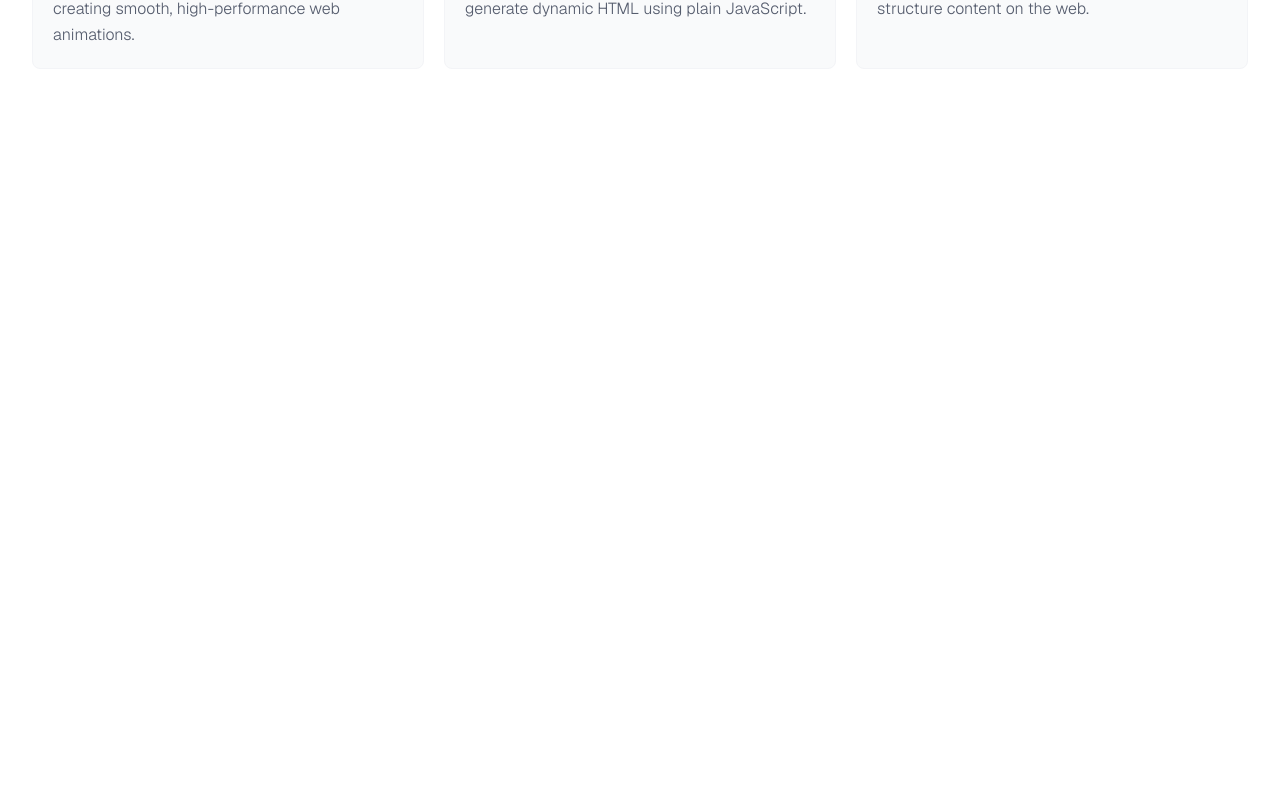
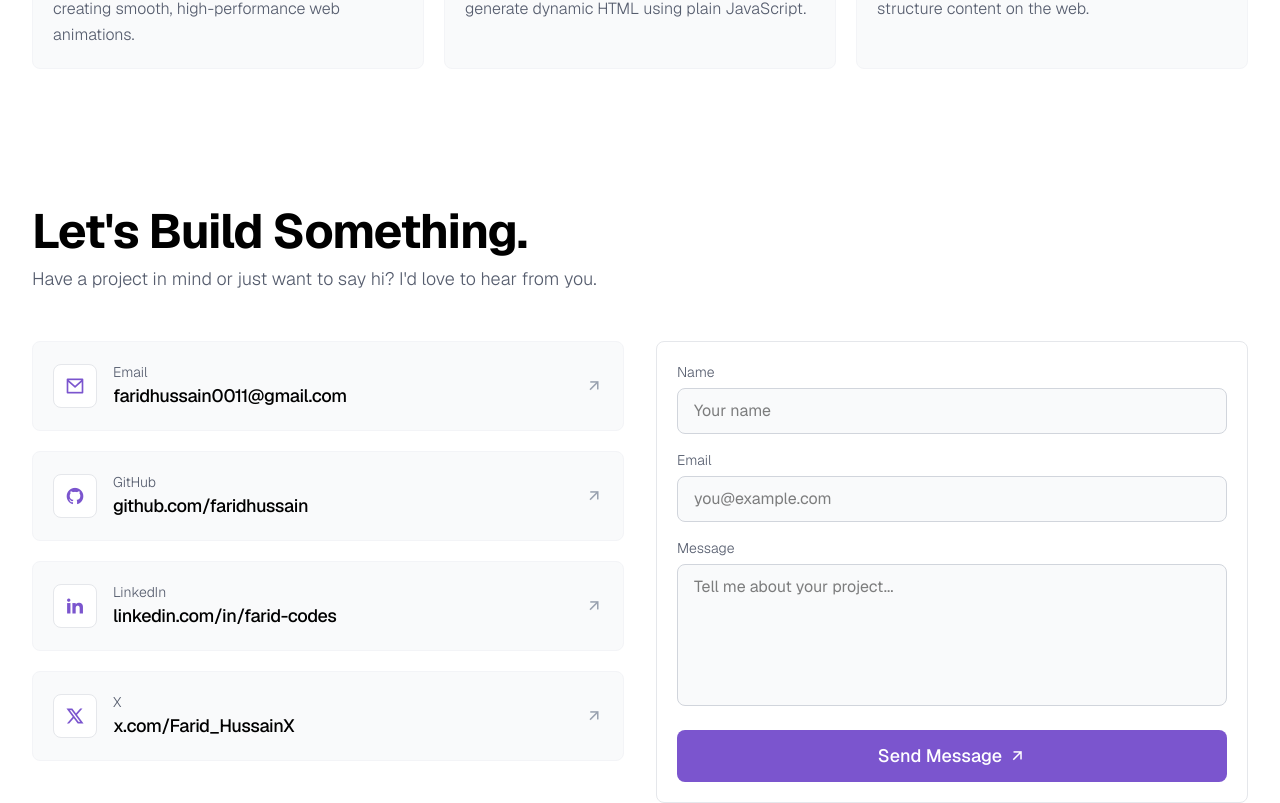
Before and after one commit to faridhussain/Portfolio, a Next.js app: page / in a window 1280 px wide. Shown: the part 2184-2987 px from the top of the page. Before the commit the page ends 2253 px from the top, so only its background shows below. Built offline with nearby package versions, Linux system fonts and the light colour scheme.

Commit message:
add contact section with email support

```diff
--- /dev/null
+++ b/app/api/contact/route.ts
@@ -0,0 +1,45 @@
+import { NextRequest, NextResponse } from 'next/server';
+import { sendContactEmail } from '../../lib/mail';
+
+export async function POST(req: NextRequest) {
+    try {
+        const body = await req.json();
+
+        const { name, email, message } = body;
+
+        if (!name || !email || !message) {
+            return NextResponse.json(
+                {
+                    success: false,
+                    message: 'All fields are required.',
+                },
+                {
+                    status: 400,
+                },
+            );
+        }
+
+        await sendContactEmail({
+            name,
+            email,
+            message,
+        });
+
+        return NextResponse.json({
+            success: true,
+            message: 'Email sent successfully.',
+        });
+    } catch (error) {
+        console.error(error);
+
+        return NextResponse.json(
+            {
+                success: false,
+                message: 'Failed to send email.',
+            },
+            {
+                status: 500,
+            },
+        );
+    }
+}
--- /dev/null
+++ b/app/components/Contact.tsx
@@ -0,0 +1,150 @@
+'use client';
+import { useState } from 'react';
+
+type ContactMethod = {
+    label: string;
+    value: string;
+    href: string;
+    icon: string;
+};
+
+const contactMethods: ContactMethod[] = [
+    {
+        label: 'Email',
+        value: 'faridhussain0011@gmail.com',
+        href: 'mailto:faridhussain0011@gmail.com',
+        icon: 'ri-mail-line',
+    },
+    {
+        label: 'GitHub',
+        value: 'github.com/faridhussain',
+        href: 'https://github.com/faridhussain',
+        icon: 'ri-github-fill',
+    },
+    {
+        label: 'LinkedIn',
+        value: 'linkedin.com/in/farid-codes',
+        href: 'https://linkedin.com/in/farid-codes',
+        icon: 'ri-linkedin-fill',
+    },
+    {
+        label: 'X',
+        value: 'x.com/Farid_HussainX',
+        href: 'https://x.com/Farid_HussainX',
+        icon: 'ri-twitter-x-line',
+    },
+];
+
+export default function Contact() {
+    const [form, setForm] = useState({
+        name: '',
+        email: '',
+        message: '',
+    });
+
+    const [loading, setLoading] = useState(false);
+
+    const handleChange = (e: React.ChangeEvent<HTMLInputElement | HTMLTextAreaElement>) => {
+        setForm((prev) => ({
+            ...prev,
+            [e.target.name]: e.target.value,
+        }));
+    };
+
+    const handleSubmit = async (e: React.FormEvent<HTMLFormElement>) => {
+        e.preventDefault();
+        setLoading(true);
+        try {
+            const response = await fetch('/api/contact', {
+                method: 'POST',
+                headers: {
+                    'Content-Type': 'application/json',
+                },
+                body: JSON.stringify(form),
+            });
+
+            const data = await response.json();
+
+            if (!response.ok) {
+                throw new Error(data.message || 'Something went wrong.');
+            }
+
+            alert('Email sent successfully!');
+
+            setForm({
+                name: '',
+                email: '',
+                message: '',
+            });
+        } catch (error) {
+            console.error(error);
+            alert(error instanceof Error ? error.message : 'Failed to send email.');
+        } finally {
+            setLoading(false);
+        }
+    };
+
+    return (
+        <section className='w-full max-w-350 mx-auto px-6 lg:px-8 mt-25 lg:mt-33'>
+            <div className='flex flex-col items-center text-center lg:items-start lg:text-left gap-1 mb-12'>
+                <h2 className='sm:text-4xl text-2xl md:text-5xl font-bold leading-tight'>
+                    <span className='tracking-tight'>Let&apos;s Build Something.</span>
+                </h2>
+
+                <p className='md:text-lg text-base text-[#565d6e] font-light max-w-2xl'>Have a project in mind or just want to say hi? I&apos;d love to hear from you.</p>
+            </div>
+
+            <div className='w-full grid grid-cols-1 lg:grid-cols-2 gap-8 items-stretch'>
+                <div className='w-full flex flex-col gap-5'>
+                    {contactMethods.map((method) => (
+                        <a key={method.label} href={method.href} target='_blank' rel='noopener noreferrer' className='group w-full flex items-center gap-4 rounded-lg border border-[#F3F4F7] bg-gray-50 md:p-5 sm:p-2 p-1'>
+                            <div className='shrink-0 flex items-center justify-center h-7 w-7 md:w-11 md:h-11 rounded-lg bg-white border border-gray-200 text-[#7b55ce] text-xl'>
+                                <i className={method.icon}></i>
+                            </div>
+
+                            <div className='flex flex-col'>
+                                <span className='text-xs md:text-sm text-[#565d6e] font-light'>{method.label}</span>
+
+                                <span className='text-base md:text-lg font-medium tracking-tight'>{method.value}</span>
+                            </div>
+
+                            <i className='ri-arrow-right-up-line md:text-lg text-gray-400 ml-auto transition-all duration-300 group-hover:text-[#7b55ce] group-hover:-translate-y-1 group-hover:translate-x-1'></i>
+                        </a>
+                    ))}
+                </div>
+
+                <form onSubmit={handleSubmit} className='w-full flex flex-col gap-4 rounded-lg border border-gray-200 p-2 sm:p-5'>
+                    <div className='flex flex-col gap-1.5'>
+                        <label htmlFor='name' className='text-sm text-[#565d6e] font-light'>
+                            Name
+                        </label>
+
+                        <input id='name' name='name' type='text' value={form.name} onChange={handleChange} required placeholder='Your name' className='w-full rounded-lg border border-gray-300 bg-gray-50 px-3 sm:px-4 sm:py-2.5 py-1.5 text-sm sm:text-base outline-none duration-300 focus:border-[#7b55ce] focus:bg-white' />
+                    </div>
+
+                    <div className='flex flex-col gap-1.5'>
+                        <label htmlFor='email' className='text-sm text-[#565d6e] font-light'>
+                            Email
+                        </label>
+
+                        <input id='email' name='email' type='email' value={form.email} onChange={handleChange} required placeholder='you@example.com' className='w-full rounded-lg border border-gray-300 bg-gray-50 px-3 sm:px-4 sm:py-2.5 py-1.5 text-sm sm:text-base outline-none duration-300 focus:border-[#7b55ce] focus:bg-white' />
+                    </div>
+
+                    <div className='flex flex-col gap-1.5'>
+                        <label htmlFor='message' className='text-sm text-[#565d6e] font-light'>
+                            Message
+                        </label>
+
+                        <textarea id='message' name='message' rows={5} value={form.message} onChange={handleChange} required placeholder='Tell me about your project...' className='w-full resize-none rounded-lg border border-gray-300 bg-gray-50 px-3 sm:px-4 sm:py-2.5 py-1.5 text-sm sm:text-base outline-none duration-300 focus:border-[#7b55ce] focus:bg-white' />
+                    </div>
+
+                    <button type='submit' disabled={loading} className='w-full group/submit mt-2 flex items-center justify-center gap-1.5 bg-[#7b55ce] hover:bg-[#6942b4] duration-300 rounded-lg px-4 sm:px-5 sm:py-3 py-2 text-base sm:text-lg font-medium text-white cursor-pointer disabled:opacity-60 disabled:cursor-not-allowed'>
+                        {loading ? 'Sending...' : 'Send Message'}
+
+                        {!loading && <i className='ri-arrow-right-up-line text-lg transition-transform duration-300 group-hover/submit:-translate-y-0.5 group-hover/submit:translate-x-0.5'></i>}
+                    </button>
+                </form>
+            </div>
+        </section>
+    );
+}
--- /dev/null
+++ b/app/lib/mail.ts
@@ -0,0 +1,40 @@
+import nodemailer from 'nodemailer';
+
+const transporter = nodemailer.createTransport({
+    service: 'gmail',
+
+    auth: {
+        user: process.env.EMAIL_USER,
+        pass: process.env.EMAIL_PASS,
+    },
+});
+
+type SendMailProps = {
+    name: string;
+    email: string;
+    message: string;
+};
+
+export async function sendContactEmail({ name, email, message }: SendMailProps) {
+    await transporter.sendMail({
+        from: `"Portfolio Contact" <${process.env.EMAIL_USER}>`,
+        to: process.env.EMAIL_TO,
+        replyTo: email,
+
+        subject: `New Contact Form Submission from ${name}`,
+
+        html: `
+            <div style="font-family: Arial, sans-serif;">
+                <h2>New Contact Message</h2>
+
+                <p><strong>Name:</strong> ${name}</p>
+
+                <p><strong>Email:</strong> ${email}</p>
+
+                <p><strong>Message:</strong></p>
+
+                <p>${message.replace(/\n/g, '<br />')}</p>
+            </div>
+        `,
+    });
+}
--- a/app/page.tsx
+++ b/app/page.tsx
@@ -1,3 +1,4 @@
+import Contact from './components/Contact';
 import Hero from './components/Hero';
 import Navbar from './components/Navbar';
 import Projects from './components/Projects';
@@ -10,6 +11,7 @@ export default function Home() {
             <Hero />
             <Projects />
             <Skills />
+            <Contact />
         </>
     );
 }
--- a/package.json
+++ b/package.json
@@ -9,7 +9,9 @@
         "lint": "eslint"
     },
     "dependencies": {
+        "@types/nodemailer": "^8.0.1",
         "next": "16.2.10",
+        "nodemailer": "^9.0.3",
         "react": "19.2.4",
         "react-dom": "19.2.4",
         "remixicon": "^4.9.1"
```
Also changed, not shown: 1 other file (tests, documents, lock files or other folders).
